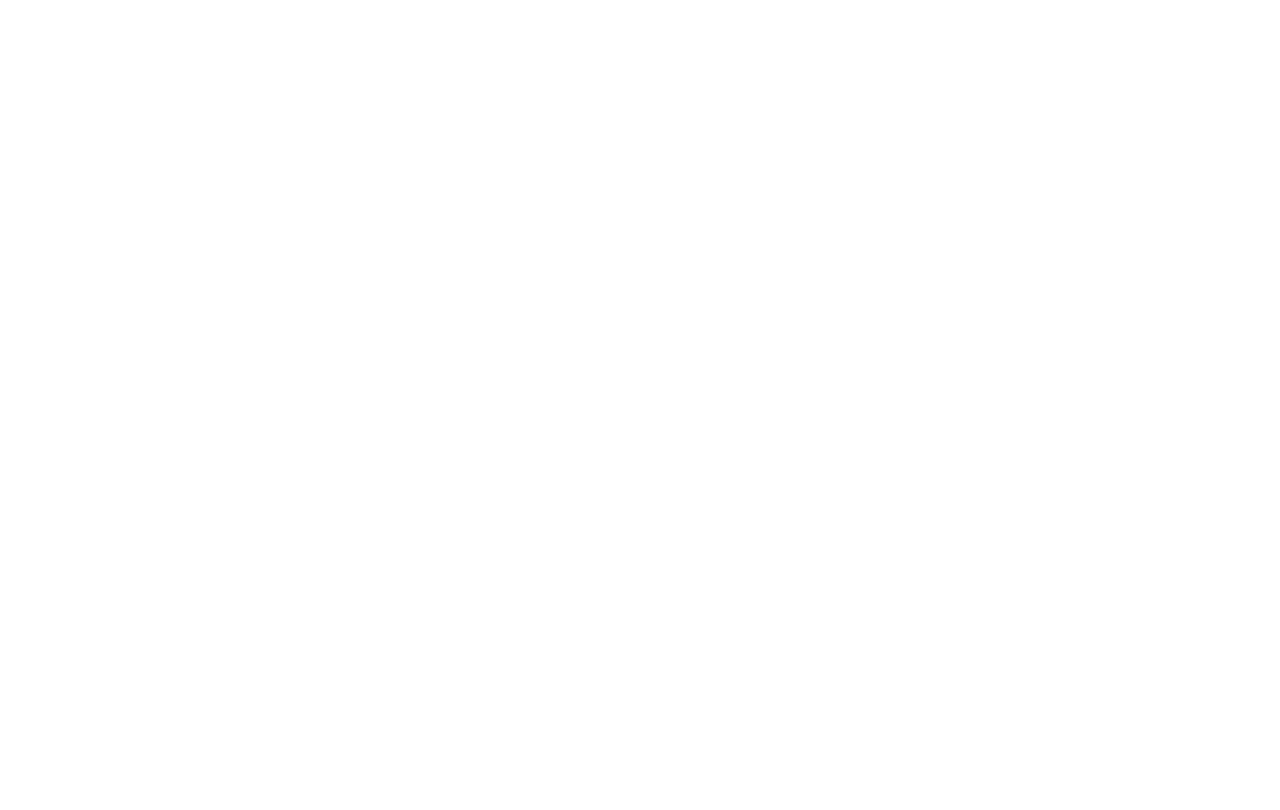
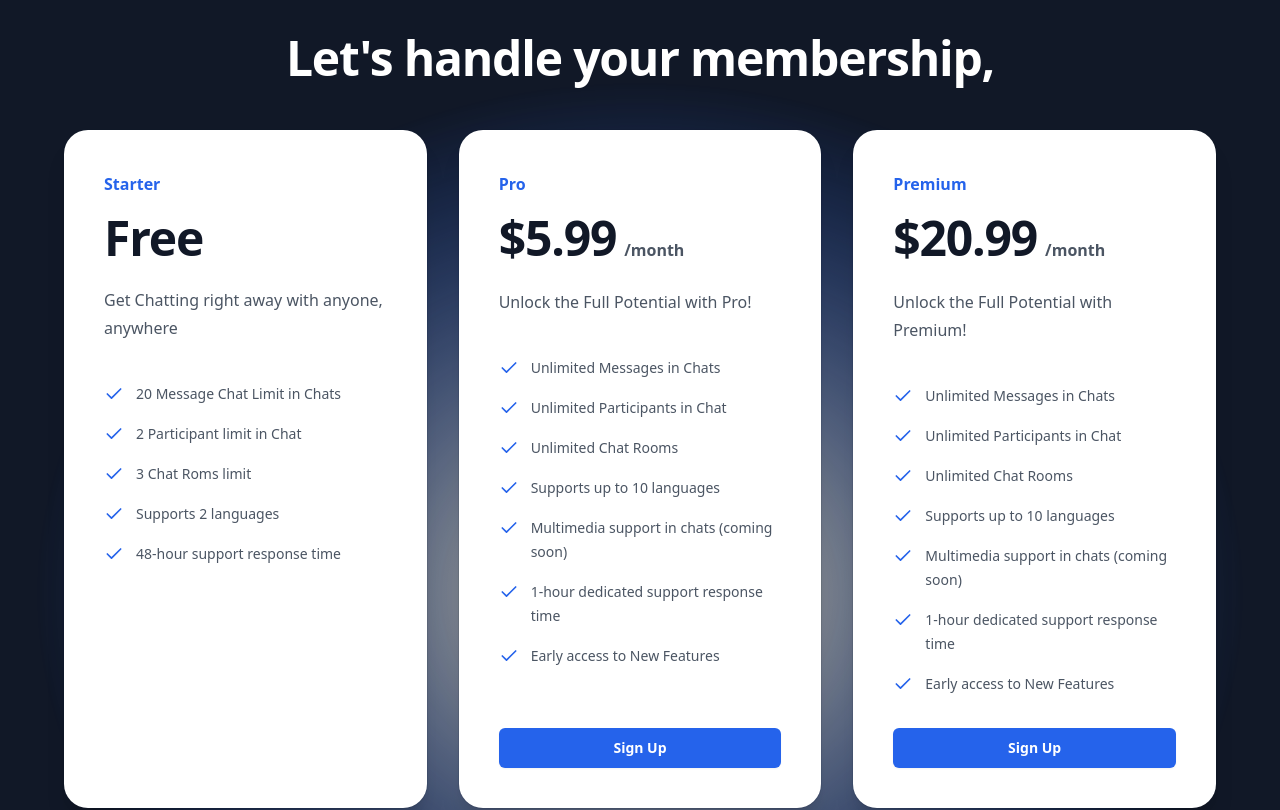
Before and after one commit to NemesisLW/saas-template, a Next.js app: page /register in a window 1280 px wide. Shown: the part 240-1050 px from the top of the page. Before the commit the page ends 800 px from the top, so only its background shows below. Built offline with nearby package versions, Linux system fonts and the light colour scheme; no server answers.

Commit message:
adding auth

```diff
--- a/app/register/page.tsx
+++ b/app/register/page.tsx
@@ -1,5 +1,41 @@
-function page() {
-  return <div>page</div>;
+import { authOptions } from "@/auth";
+import PricingCard from "@/components/PricingCard";
+import { getServerSession } from "next-auth";
+
+async function Register() {
+  const session = await getServerSession(authOptions);
+  return (
+    <div className="isolate h-full overflow-hidden bg-gray-900 pb-40">
+      <div className="mx-auto max-w-7xl px-6 pb-12 pt-16 text-white text-center lg:px-8">
+        <div className="mx-auto max-w-4xl">
+          <p className="mt-2 text-4xl font-bold tracking-tight sm:text-5xl">
+            Let's handle your membership, {session?.user?.name?.split(" ")?.[0]}
+          </p>
+        </div>
+        <div className="relative">
+          <svg
+            viewBox=" 0 0 1208 1024"
+            className="absolute -top-10 left-1/2 -z-10 h-[64rem] -translate-x-1/2 [mask-image:radial-gradient(closest-side,white,transparent)] sm:-top-12 md:-top-20 lg:-top-12 xl:top-0"
+          >
+            <ellipse
+              cx={604}
+              cy={512}
+              fill="url(#radial-gradient)"
+              rx={604}
+              ry={512}
+            />
+            <defs>
+              <radialGradient id="radial-gradient">
+                <stop stopColor="#dccca3" />
+                <stop offset={1} stopColor="#2563EB" />
+              </radialGradient>
+            </defs>
+          </svg>
+        </div>
+      </div>
+      <PricingCard redirect={false} />
+    </div>
+  );
 }
 
-export default page;
+export default Register;
--- a/auth.ts
+++ b/auth.ts
@@ -24,4 +24,6 @@
       },
     }),
   ],
+
+  session: { strategy: "jwt" },
 } satisfies NextAuthOptions;
--- a/components/CheckoutButton.jsx
+++ b/components/CheckoutButton.jsx
@@ -1,7 +1,26 @@
+"use client";
+import { useSession } from "next-auth/react";
 import React from "react";
 
 function CheckoutButton() {
-  return <div>CheckoutButton</div>;
+  const { data: session } = useSession();
+  const createCheckoutSession = async () => {
+    if (!session) return;
+
+    //push into firestore
+    //stripe ext login on firebase
+    //redirect to checkout page
+  };
+  return (
+    <div className="flex flex-col space-y-2">
+      <button
+        onClick={() => createCheckoutSession()}
+        className="mt-8 rounded-md bg-blue-600 px-3.5 py-2 text-center text-sm font-semibold leading-6 text-white shadow-sm hover:bg-blue-500 focus-visible:outline focus-visible:outline-2 focus-visible:outline-offset-2 focus-visible:outline-blue-600 cursor-pointer disabled:opacity-80 disabled:bg-blue-600/50 disabled:text-white"
+      >
+        Sign Up
+      </button>
+    </div>
+  );
 }
 
 export default CheckoutButton;
--- a/components/PricingCard.jsx
+++ b/components/PricingCard.jsx
@@ -61,9 +61,7 @@
                 Get Started Today
               </Link>
             ) : (
-              tier.id && (
-                <CheckoutButton className="mt-8 bg-blue-600 px-3.5 py-2 text-center text-sm font-semibold leading-6 text-white shadow-sm hover:bg-blue-500 focus-visible:outline focus-visible:outline-2 focus-visible:outline-offset-2 focus-visible:outline-blue-600 cursor-pointer disabled:opacity-80 disabled:bg-blue-600/50 disabled:text-white" />
-              )
+              tier.id && <CheckoutButton />
             )}
           </div>
         ))}
```
